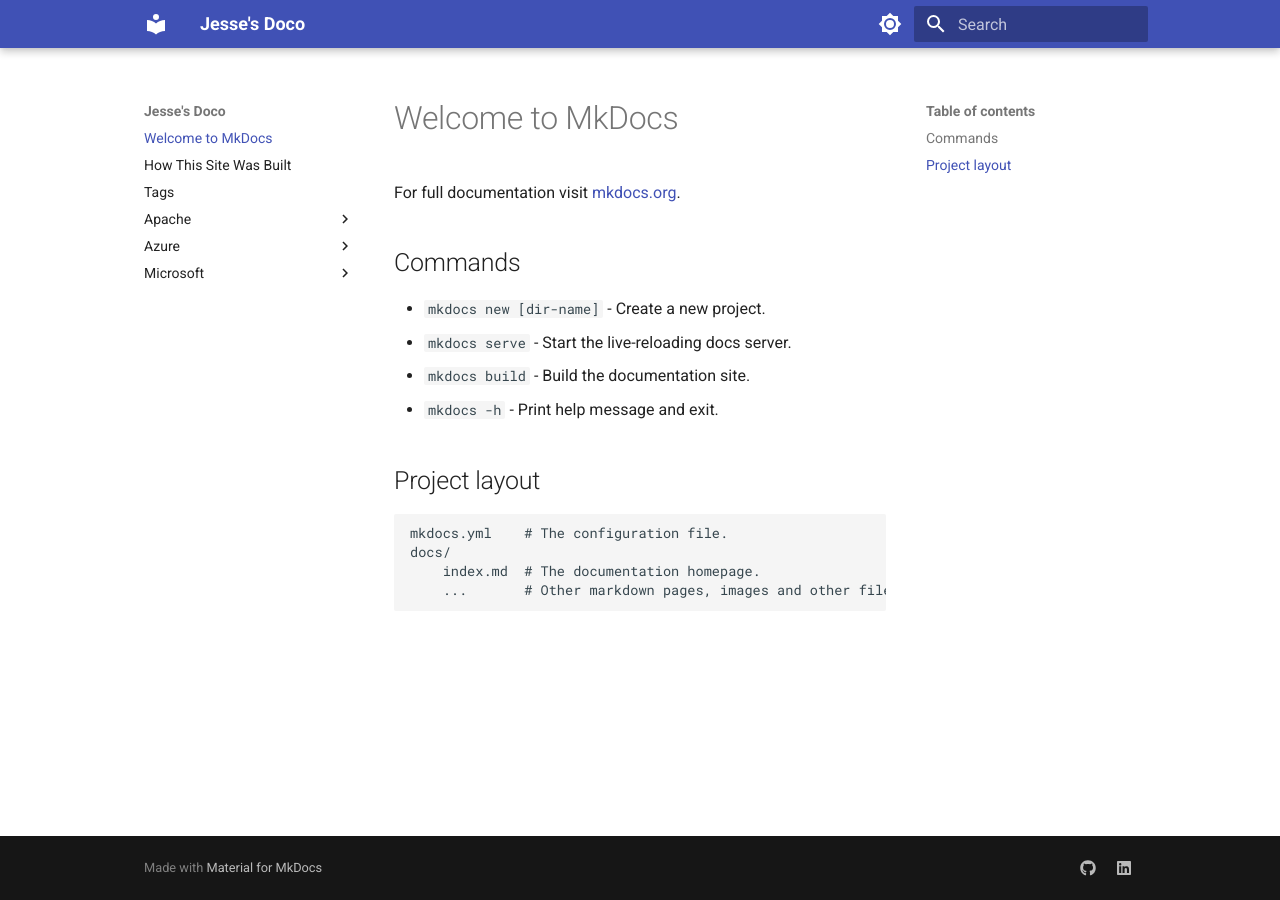
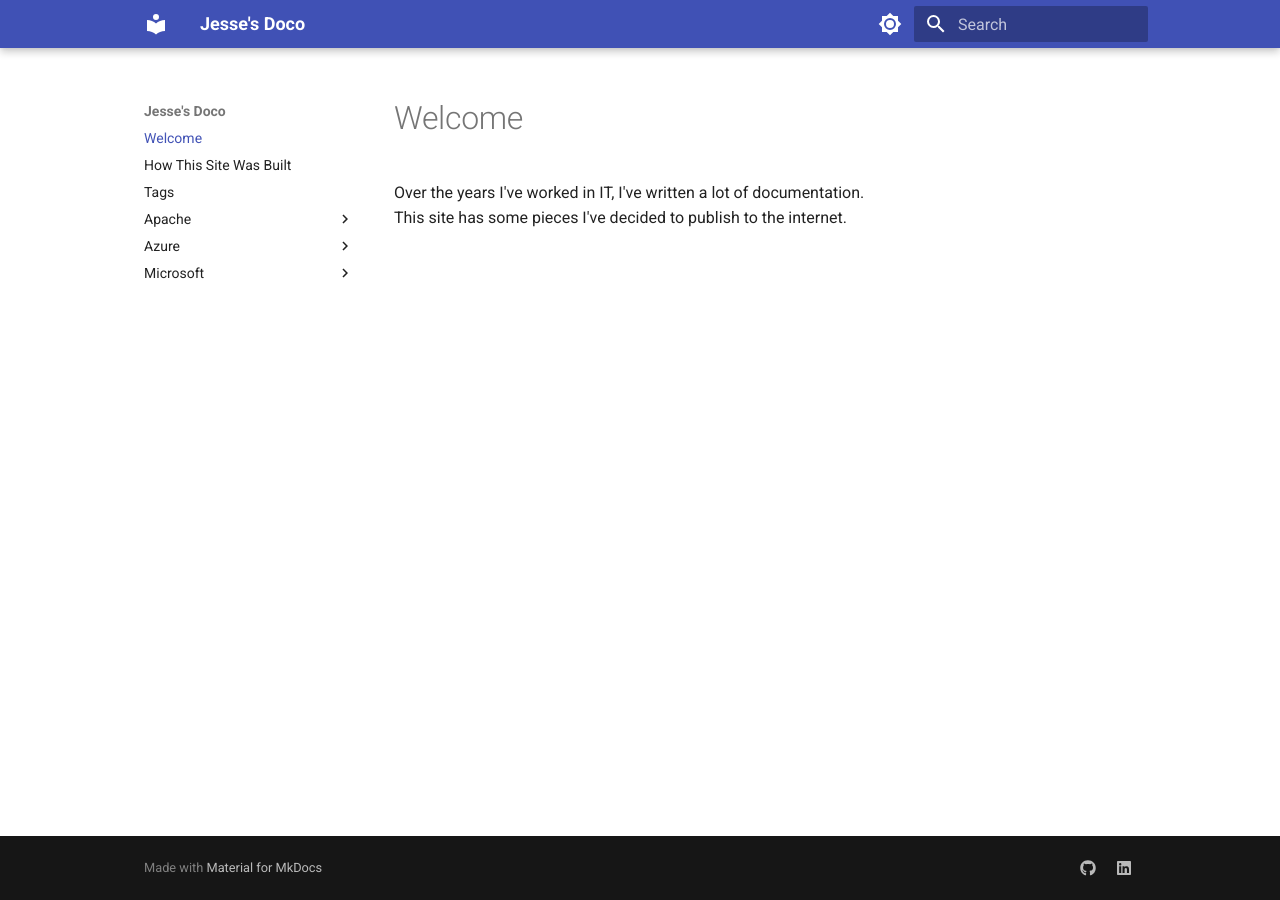
Before and after one commit to jpboyce/doco, an MkDocs documentation site: the page built from docs/index.md, in a window 1280 px wide. Built offline with MkDocs 1.6.1 and Material for MkDocs 9.7.7, drawn with Linux system fonts in a browser that asks for light colours.

Commit message:
Revise index.md to simplify content and remove outdated commands

```diff
--- a/docs/index.md
+++ b/docs/index.md
@@ -1,17 +1,3 @@
-# Welcome to MkDocs
+# Welcome
 
-For full documentation visit [mkdocs.org](https://www.mkdocs.org).
-
-## Commands
-
-* `mkdocs new [dir-name]` - Create a new project.
-* `mkdocs serve` - Start the live-reloading docs server.
-* `mkdocs build` - Build the documentation site.
-* `mkdocs -h` - Print help message and exit.
-
-## Project layout
-
-    mkdocs.yml    # The configuration file.
-    docs/
-        index.md  # The documentation homepage.
-        ...       # Other markdown pages, images and other files.
+Over the years I've worked in IT, I've written a lot of documentation.  This site has some pieces I've decided to publish to the internet.
```
